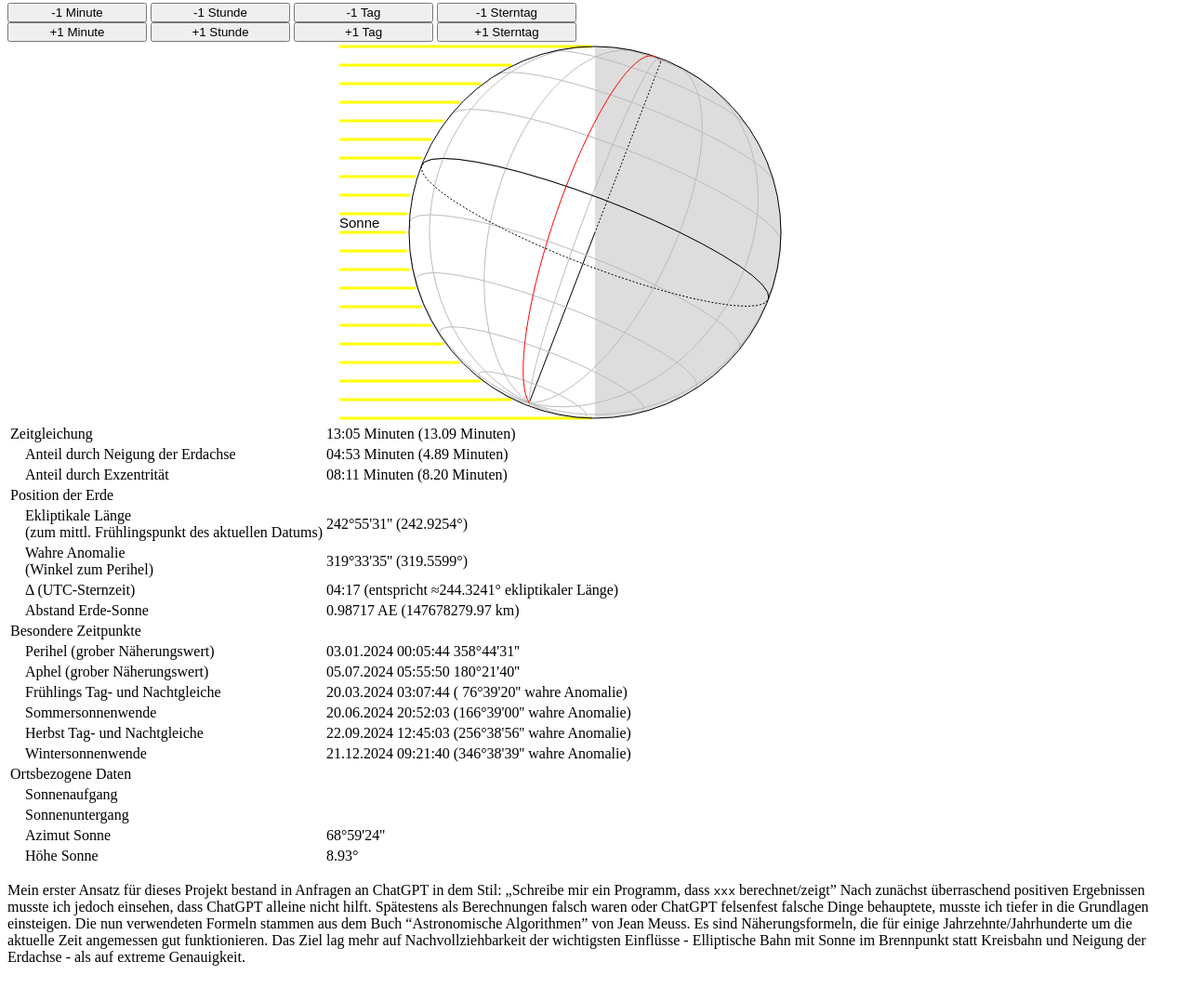
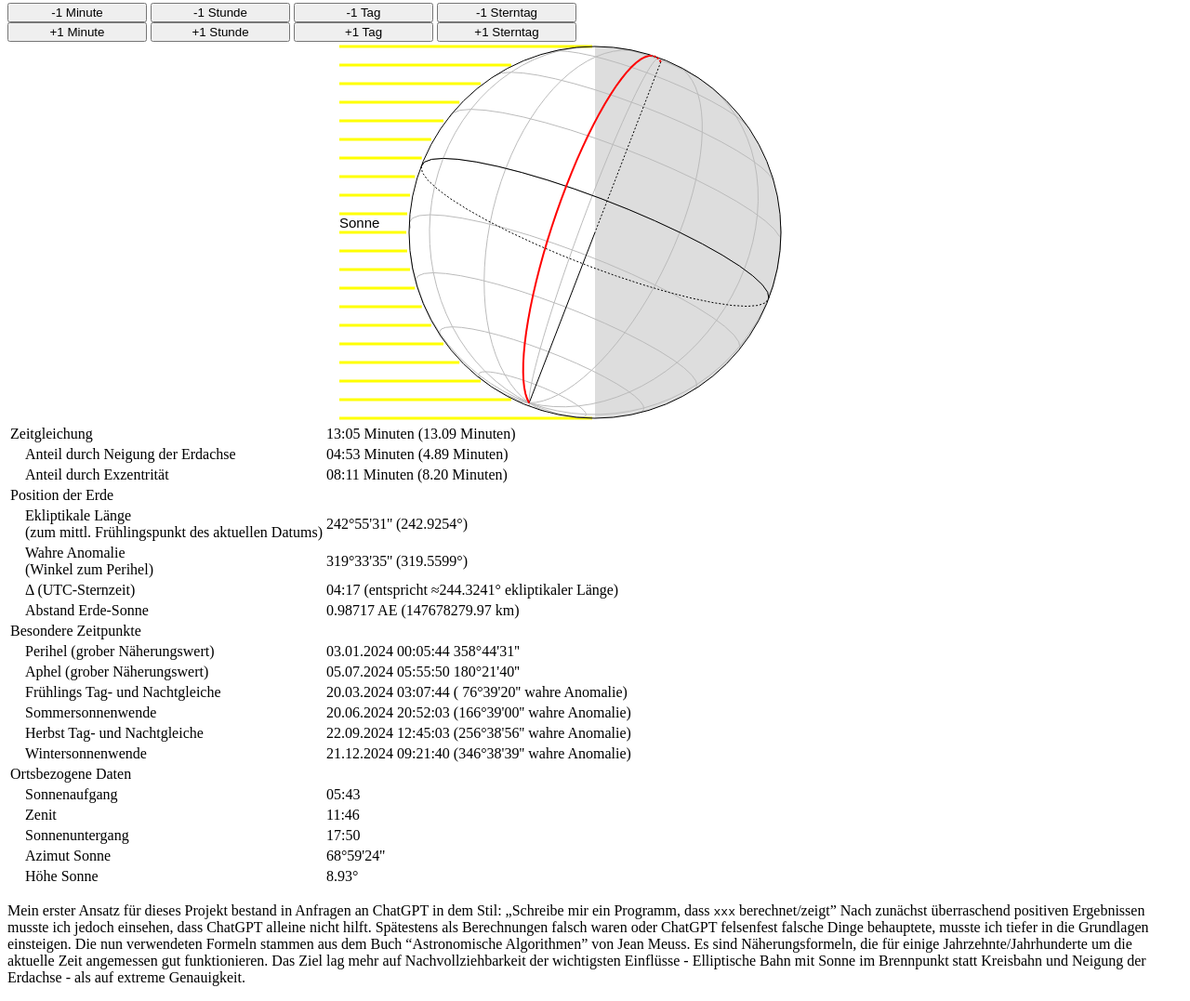
Before and after one commit to kmio42/astro-playground, a plain HTML site: page HTML-Datei.html in a window 1280 px wide. Shown: the part 1049-2126 px from the top of the page at 93% size. Before the commit the page ends 2104 px from the top, so only its background shows below. Drawn offline with Linux system fonts and the light colour scheme.

Commit message:
funktioniert soweit

```diff
--- a/HTML-Datei.html
+++ b/HTML-Datei.html
@@ -137,7 +137,7 @@
 
             ctx.beginPath();
             ctx.strokeStyle = color;
-            ctx.lineWidth = 1;
+            //ctx.lineWidth = 1;
 
             if(currentSignNegative) {
                 ctx.setLineDash([2, 2]);
@@ -295,14 +295,6 @@
             const rotationMatrxEcliptic = createRotationMatrix({x:0,y:0,z:1},phase-Math.PI/2);
             const rotationMatrix = multiplyMatrix(rotationMatrxEcliptic,rotationMatrixEpsilon);
 
-
-            //Erdachse
-            const northpole = applyMatrix({x:0,y:0,z:earthRadius},rotationMatrix);
-            const southpole = applyMatrix({x:0,y:0,z:-earthRadius},rotationMatrix);
-            const center = {x:0,y:0,z:0};
-
-            drawPolygonLine(ctx,[northpole,center,southpole],'#000000');
-
              // Breitengrade (horizontale Ellipsen)
             const latSteps = 5; // Anzahl der Breitengrade
             for (let lat = -latSteps; lat < latSteps; lat++) {
@@ -318,6 +310,12 @@
                 const polygonLine = calculateLongitudePoints(earthRadius,phi, rotationMatrix);
                 drawPolygonLine(ctx,polygonLine,'#bbbbbb',true);
             }
+
+            //Erdachse
+            const northpole = applyMatrix({x:0,y:0,z:earthRadius},rotationMatrix);
+            const southpole = applyMatrix({x:0,y:0,z:-earthRadius},rotationMatrix);
+            const center = {x:0,y:0,z:0};
+            drawPolygonLine(ctx,[northpole,center,southpole],'#000000');
 
             //Kontur Erde
             ctx.beginPath();
@@ -330,86 +328,11 @@
             const polygonLineLatitude = calculateLatitudePoints(earthRadius,latitude*deg2rad, rotationMatrix);
             drawPolygonLine(ctx,polygonLineLatitude,'#000000');
 
+            ctx.lineWidth = 2;
             const longitude = 90*Math.PI/180;
             const polygonLineLongitude = calculateLongitudePoints(earthRadius,-indicatorDirection-Math.PI/2, rotationMatrix);
             drawPolygonLine(ctx,polygonLineLongitude,'#FF0000');
-
-
-
-
-
-            // if(pole.y < 0) {
-            //     ctx.setLineDash([2, 2]);
-            // } else {
-            //     ctx.setLineDash([]);
-            // }
-            // ctx.beginPath();
-            // ctx.moveTo(0,0);
-            // ctx.lineTo(-axleX,-axleY);
-            // ctx.stroke();
-            // ctx.closePath();
-            // ctx.beginPath();
-            // if(pole.y > 0) {
-            //     ctx.setLineDash([2, 2]);
-            // } else {
-            //     ctx.setLineDash([]);
-            // }
-            // ctx.beginPath();
-            // ctx.moveTo(0,0);
-            // ctx.lineTo(axleX,axleY);
-            // ctx.stroke();
-            // ctx.closePath();
-            // ctx.setLineDash([]);
-
-
-        //     //Breitengrad
-        //     let pointLatitude = {x:earthRadius*Math.cos(latitude*deg2rad), y:0,z:Math.sin(-latitude*deg2rad)};
-        //    // pointLatitude = rotateY(pointLatitude,epsilon*deg2rad);
-        //     pointLatitude = rotateZ(pointLatitude,phase);
-        //     //console.log("rand",angleRand*rad2deg);
-
-
-        //     const latRadius = earthRadius*Math.cos(latitude*deg2rad);
-        //     const latPos = Math.sin(-latitude*deg2rad);
-
-        //     const angleRand = Math.asin(pointLatitude.z/latRadius);
-
-
-        //     const midX = axleX * latPos;
-        //     const midY = axleY * latPos;
-        //     ctx.save();
-        //     ctx.beginPath();
-        //     ctx.ellipse(midX, midY, latRadius, Math.abs(latRadius*Math.sin(beta)), -alpha, Math.abs(angleRand),Math.PI-Math.abs(angleRand));
-        //     ctx.strokeStyle = "black";
-        //     ctx.lineWidth = 1;
-        //     ctx.stroke();
-        //     ctx.closePath();
-        //     ctx.setLineDash([2, 2]);
-        //     ctx.beginPath();
-        //     ctx.ellipse(midX, midY, latRadius, Math.abs(latRadius*Math.sin(beta)), -alpha, Math.abs(angleRand), Math.PI-Math.abs(angleRand),true);
-        //     ctx.strokeStyle = "black";
-        //     ctx.lineWidth = 1;
-        //     ctx.stroke();
-        //     ctx.closePath();
-        //     ctx.restore();
-
-
-            // //Meridian
-            // ctx.save();
-            // ctx.beginPath();
-            // indicatorDirection = siderealDirectionCorrection(indicatorDirection);
-
-            // const meridian = normalizeAngleDegree((eclipticalLength-vernalPoint-indicatorDirection)*rad2deg)*deg2rad;
-            // //console.log(meridian*rad2deg);
-            // if(meridian < Math.PI) {
-            //      ctx.setLineDash([2, 2]);
-            // }
-            // ctx.ellipse(0, 0, earthRadius, Math.abs(earthRadius*Math.cos(meridian)), -alpha+Math.PI/2, 0, Math.PI, (Math.cos(meridian)<0));
-            // ctx.strokeStyle = "red";
-            // ctx.lineWidth = 2;
-            // ctx.stroke();
-            // ctx.closePath();
-            // ctx.restore();
+            ctx.lineWidth = 1;
         }
 
         function drawEarthWithIndicator(radius, eclipticalLength, vernalPoint, indicatorDirection) {
@@ -677,6 +600,9 @@
 
             //console.log(springEquinoxLength*rad2deg,orbitLengthEarth*rad2deg,(springEquinoxLength-orbitLengthEarth)*rad2deg);
 
+            //Sonnenauf- und Untergang
+            const sunriseSet = calculateSunriseSunset(julianDay);
+
             //Tabellen-Ausgabe
 
             const siderealTimeRelative = (((siderealTime - datetime.getUTCHours()-datetime.getUTCMinutes()/60)%24)+24)%24;
@@ -706,9 +632,14 @@
             //document.getElementById("eclipticalLengthDiff").innerText = radToDegString((eclipticalLength1-eclipticalLength));
             document.getElementById("earhSunDistance").innerText = orbitRadiusEarth.toFixed(5) +" AE ("+(orbitRadiusEarth*aeTokm).toFixed(2)+" km)";
 
-            const azimutheight = calculateHAzFromRaDek(calculateRaDekSun(eclipticalLength),siderealTime/12*Math.PI);
+            const azimutheight = calculateHAzFromRaDek(calculateRaDekSun(eclipticalLength),siderealTime/12*Math.PI+longitude*deg2rad);
             document.getElementById("sunAzimut").innerText = radToDegString(azimutheight.azimut);
             document.getElementById("sunHeight").innerText = (azimutheight.height*rad2deg).toFixed(2) +"°";
+
+            document.getElementById("zenit").innerText = hoursToString(sunriseSet.zenit);
+            document.getElementById("sunrise").innerText = hoursToString(sunriseSet.rising);
+            document.getElementById("sunset").innerText = hoursToString(sunriseSet.setting);
+
             //Grafik-Ausgabe
             canvas = document.getElementById('solarSystem');
             ctx = canvas.getContext('2d');
@@ -725,11 +656,11 @@
 
             drawOrbit();
 
-            drawEarthWithIndicator(orbitRadiusEarth, orbitLengthEarth, springEquinoxLength, siderealTime/12*Math.PI);
+            drawEarthWithIndicator(orbitRadiusEarth, orbitLengthEarth, springEquinoxLength, siderealTime/12*Math.PI+longitude*deg2rad);
             drawOrbit();
             drawPerihelAphel();
 
-            drawEarthSingle(orbitLengthEarth,springEquinoxLength,siderealTime/12*Math.PI);
+            drawEarthSingle(orbitLengthEarth,springEquinoxLength,siderealTime/12*Math.PI+longitude*deg2rad);
 
         }
 
@@ -890,6 +821,7 @@
             const e_current = 0.016708617 - T*(0.000042037 + 0.0000001236*T);
             return e_current;
         }
+
         function calculateEquationOfTime(jd,withEarthTilt) {
             const T = calculateJulianEpoch(jd);
 
@@ -1020,6 +952,98 @@
             };
         }
 
+        function interpolate(y1,y2,y3,n) {
+
+            const a = y2-y1
+            const b = y3-y2
+            const c = b - a
+            //const n = x - x2
+            const y = y2+n/2*(a+b+n*c);
+            return y;
+        }
+        function calculateSunriseSunset(jd) {
+            const h0 = -0.8333;
+
+            //Mitternacht des aktuellen Datums finden
+            jd = Math.round(jd)-0.5;
+
+            const length1 = calculateEclipticalLength(jd-1);
+            const length2 = calculateEclipticalLength(jd);
+            const length3 = calculateEclipticalLength(jd+1);
+
+            const radek1 = calculateRaDekSun(length1);
+            const radek2 = calculateRaDekSun(length2);
+            const radek3 = calculateRaDekSun(length3);
+
+            const siderealTime = calculateSiderealTime(jd)*180/12;
+            //Verbesserung: scheinbare Sternzeit
+
+            //Näherungswert für Sonnenaufgang
+            const cH0 = (Math.sin(h0*deg2rad) - Math.sin(latitude*deg2rad)*Math.sin(radek2.dek))/
+            (Math.cos(latitude*deg2rad)*Math.cos(radek2.dek));
+
+            if(cH0 < -1 || cH0 > 1) {
+                return {
+                    zenit: false,
+                    rising: false,
+                    setting: false
+                }
+            }
+
+            const H0 = Math.acos(cH0)*rad2deg;
+
+            const timequation = calculateEquationOfTime(jd,true)/60;
+            const zenit = 12 - timequation - longitude/15;
+            const rising = zenit - H0/180*12;
+            const setting = zenit + H0/180*12;
+
+            //return {
+            //    zenit: zenit,
+            //    rising: rising,
+            //    setting: setting
+            //};
+
+            const DT = 80;// Sekunden
+
+            //Durchgang Näherung
+            const m0 = (((radek2.ra*rad2deg - longitude - siderealTime)/360)%1+1)%1;
+            const t0 = siderealTime + 360.985647*m0;
+            const n0 = m0 + DT/86400;
+            const ra0 = interpolate(radek1.ra,radek2.ra,radek3.ra,n0);
+            let DH0 = t0 + longitude - ra0*rad2deg;
+            while (DH0 > 180) DH0-=360;
+            while (DH0 < -180) DH0+=360;
+            const Dm0 = -DH0/360;
+
+            //Aufgang Näherung
+            let m1 = (((m0 - H0/360)%1)+1)%1;
+            for(let i = 0; i < 0; i++) {
+                const t1 = siderealTime + 360.985647*m1;
+                const ra1 = radek2.ra;//interpolate(radek1.ra,radek2.ra,radek3.ra,m1 + DT/86400);
+                const dek1 = radek2.dek;//interpolate(radek1.dek,radek2.dek,radek3.dek,m1 + DT/86400);
+                const DH1 = t1 + longitude;
+                const az_rise = calculateHAzFromRaDek({ra:ra1,dek:dek1},DH1/180*12);
+                const Dm = (az_rise.height*rad2deg - h0)/(360*Math.cos(dek1)*Math.cos(latitude*deg2rad)*Math.sin(DH1*deg2rad-ra1));
+                m1 += Dm;
+
+            }
+            //Untergang Näherung
+            const m2 = (((m0 + H0/360)%1)+1)%1;
+            const t2 = siderealTime + 360.985647*m2;
+            const n2 = m2 + DT/86400;
+            const ra2 = interpolate(radek1.ra,radek2.ra,radek3.ra,n2);
+            const DH2 = t2 + longitude - ra0;
+            const Dm2 = -DH2/360;
+
+            return {
+                zenit: (m0+Dm0)*24,
+                rising: (m1)*24,
+                setting: m2*24
+            };
+
+
+        }
+
         function calculateEclipticalLengthKeppler(jd) {
             const T = calculateJulianEpoch(jd);
 
@@ -1146,6 +1170,24 @@
             r = a * (1 - e*e) / (1 + e * Math.cos(nu));
             return r;
         }
+
+        // function interpolateQuad(ym,y0,yp) {
+        //     const a = (yp + ym)/2 - y0;
+        //     const b = (yp-ym)/2;
+        //     const c = y0;
+
+        //     const xe = -b/(2*a)
+        //     const ye = (a*xe +b)*xe+c;
+        //     const dis = b*b - 4*a*c;
+        //     if (dis >= 0) {
+        //         const dx = 0.5*Math.sqrt(dis)/Math.abs(a);
+        //         const zero1 = xe-dx;
+        //         const zero2 = xe+dx;
+        //         if(zero1 < -1) {
+        //             zero1 = zero2;
+        //         }
+        //     }
+        // }
 
         function fillGregorianDate(date) {
             document.getElementById("date").value = date.toISOString().substring(0, 10);
@@ -1451,12 +1493,17 @@
     <tr>
         <td></td>
         <td>Sonnenaufgang</td>
+        <td><span id="sunrise"></td>
+    </tr>
+    <tr>
         <td></td>
+        <td>Zenit</td>
+        <td><span id="zenit"></span></td>
     </tr>
     <tr>
         <td></td>
         <td>Sonnenuntergang</td>
-        <td></td>
+        <td><span id="sunset"></span></td>
     </tr>
     <tr>
         <td></td>
```
